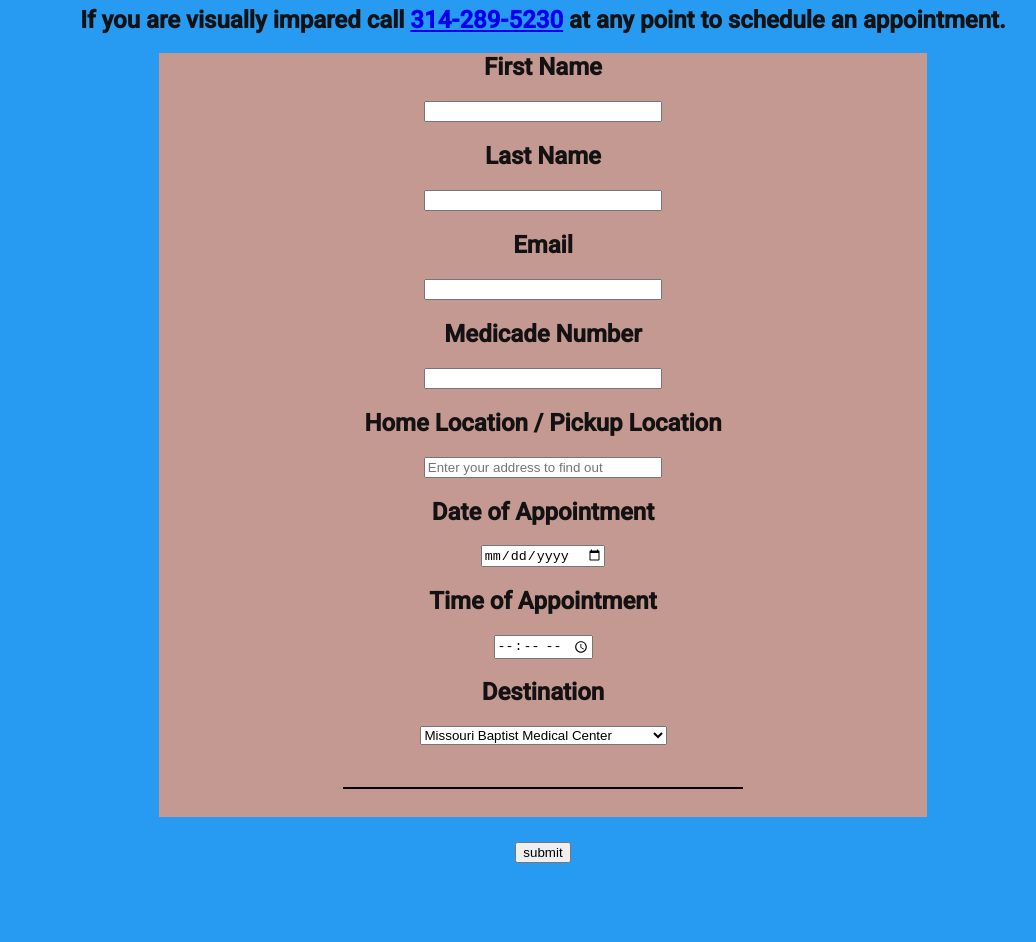
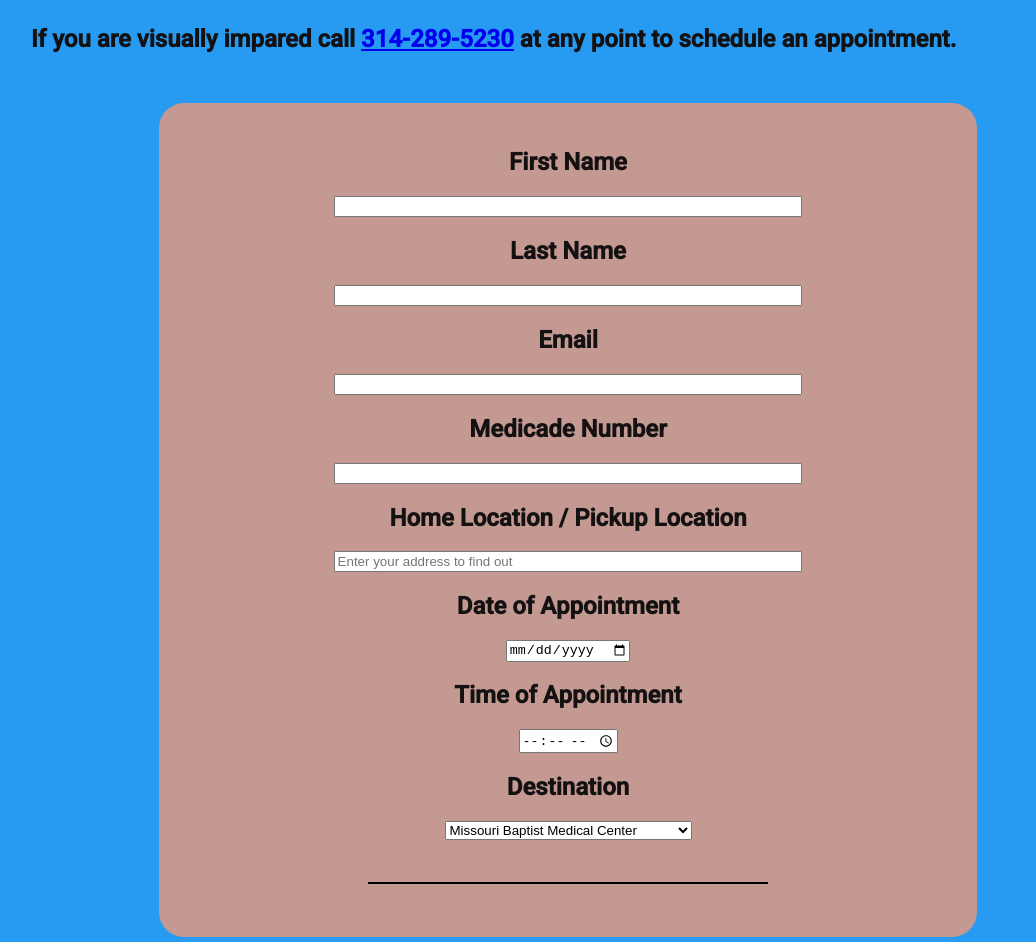
Before and after one commit to AvidDabbler/HealthEquity-pivot, a plain HTML site: page index.html in a window 1280 px wide. Shown: the part 378-1320 px from the top of the page, without its empty margins (97-1133 px from the left). Before the commit the page ends 1266 px from the top, so only its background shows below. Drawn offline with nearby package versions, Linux system fonts and the light colour scheme.

Commit message:
update to css  for visual-assistance, full-form

```diff
--- a/index.html
+++ b/index.html
@@ -30,8 +30,11 @@
             <br>
             <h1>Metro Saint Louis Call-A-Ride Scheduler</h1>
         </header>
-        <h2>If you are visually impared call <a href="tel:+1-314-289-5230">314-289-5230</a> at any point to schedule an appointment.</h2>
-        <div id="input">
+        <div id="visual-assistance">
+            <h2>If you are visually impared call <a href="tel:+1-314-289-5230">314-289-5230</a> at any point to schedule an appointment.</h2>
+        </div>
+
+            <div id="input">
             <div class="full-form">
 
                 <h2>First Name</h2>
--- a/style.css
+++ b/style.css
@@ -15,8 +15,13 @@ header{
 header img{
     width: 25%;
 }
+#visual-assistance{
+    width:80%;
+    display: flex;
+    margin: 0 10% 0 10%
+}
 input[type=text], input[type=email]{
-    width: 30%;
+    width: 60%;
 }
 li{
     text-decoration: none;
@@ -27,9 +32,11 @@ li{
     align:left;
 }
 .full-form{
+    padding: 25px;
+    border-radius: 25px;
     background-color: #c49991;
     width:60%;
-    margin: 0 20% 0 20%;
+    margin: 30px 20% 0 20%;
 }
 
 input{
```
